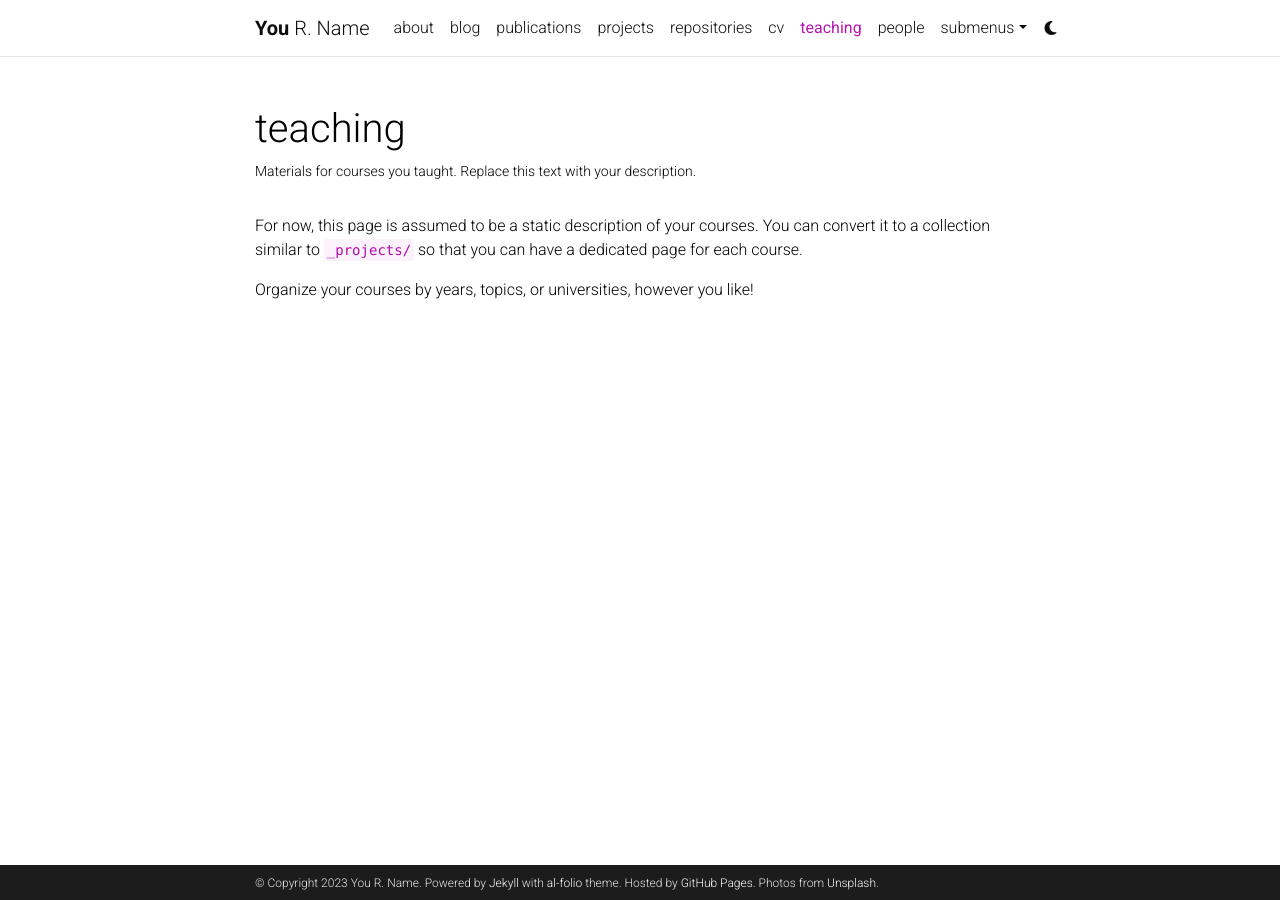
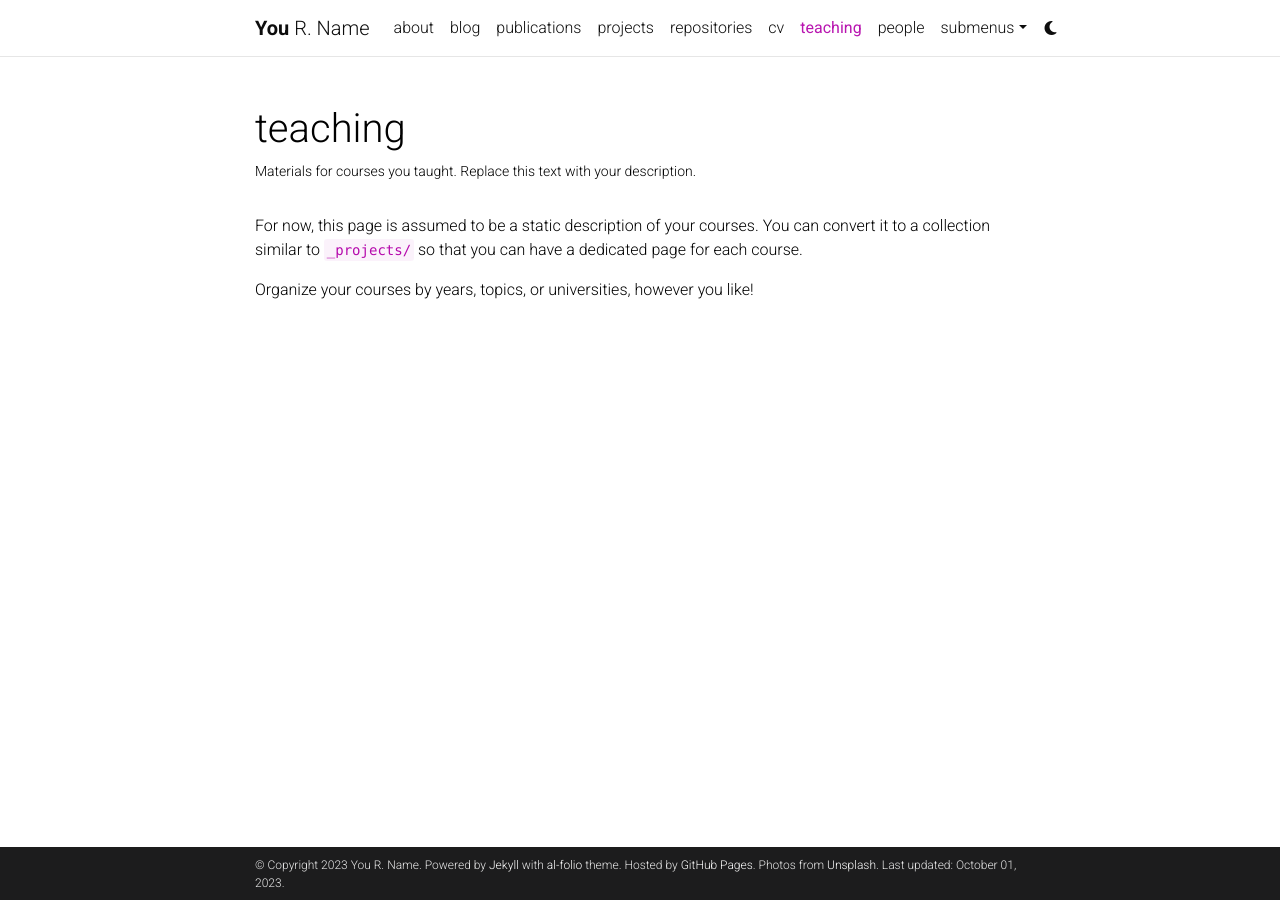
Before and after one commit to mariamkiran/mariamkiran.github.io, a Jekyll site: the page built from _pages/teaching.md, in a window 1280 px wide. Built offline with Jekyll 4.4.1, drawn with Linux system fonts in a browser that asks for light colours; comment, search, counter and statistics services are not loaded; a style sheet for code colours, icons or effects is not loaded; part of the change alters nothing that is shown.

Commit message:
Update _config.yml

```diff
--- a/_config.yml
+++ b/_config.yml
@@ -18,9 +18,9 @@ keywords: jekyll, jekyll-theme, academic-website, portfolio-website  # add your
 lang: en # the language of your site (for example: en, fr, cn, ru, etc.)
 icon: ⚛️  # the emoji used as the favicon (alternatively, provide image name in /assets/img/)
 
-url: https://alshedivat.github.io # the base hostname & protocol for your site
-baseurl: /al-folio # the subpath of your site, e.g. /blog/
-last_updated: false # set to true if you want to display last updated in the footer
+url: https://mariamkiran.github.io # the base hostname & protocol for your site
+baseurl: # the subpath of your site, e.g. /blog/
+last_updated: true # set to true if you want to display last updated in the footer
 impressum_path:  # set to path to include impressum link in the footer, use the same path as permalink in a page, helps to conform with EU GDPR
 
 # -----------------------------------------------------------------------------
```
